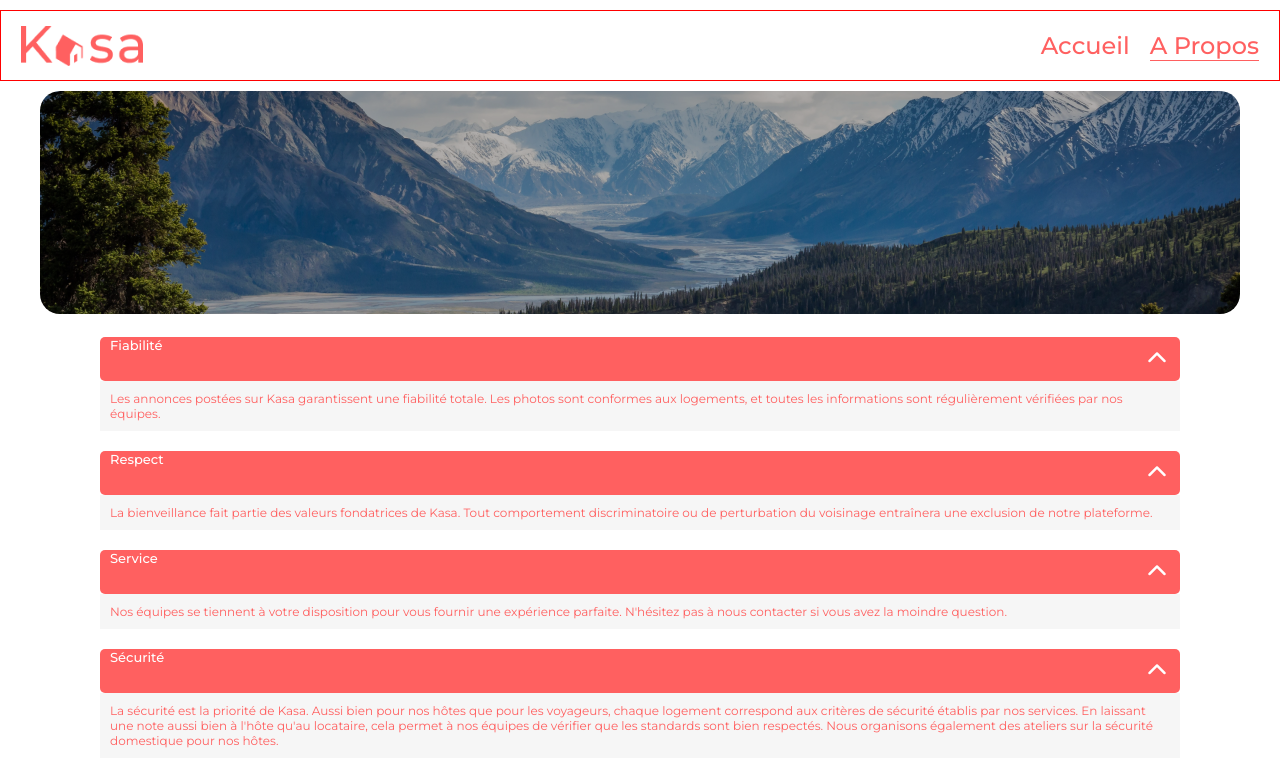
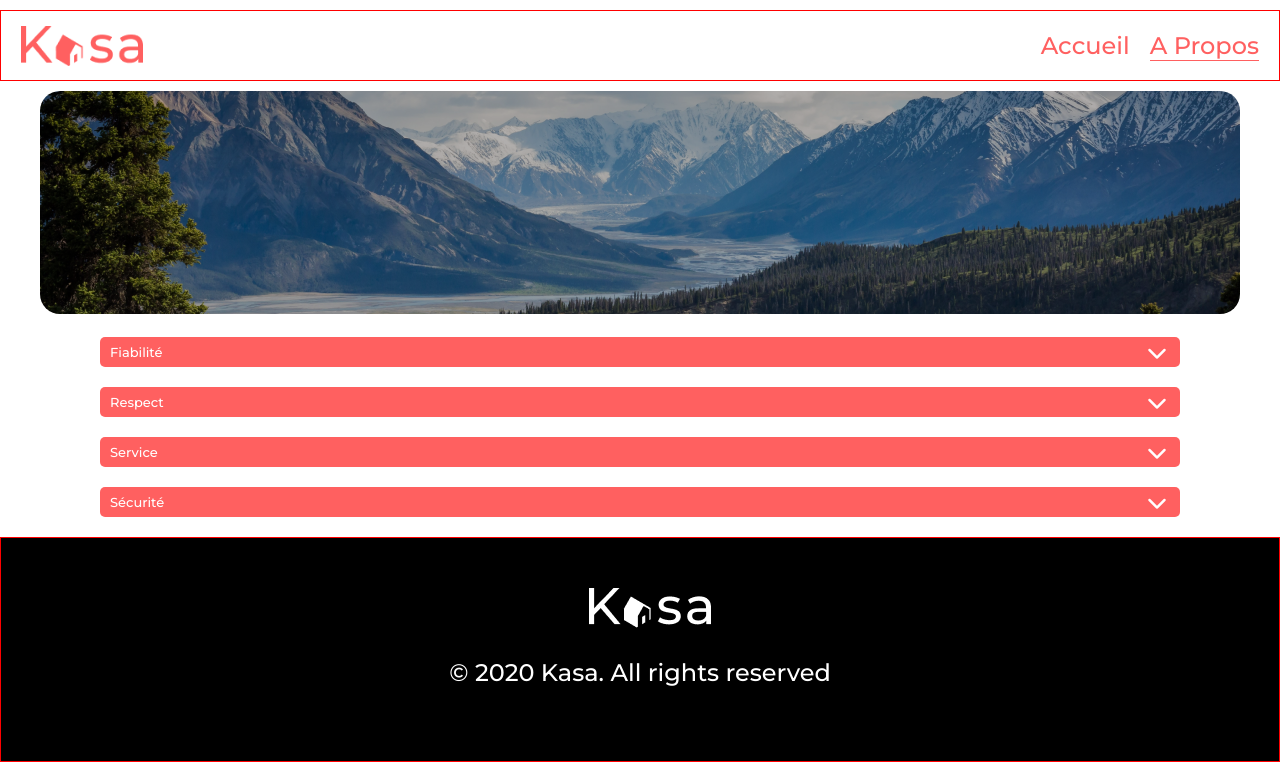
Before and after one commit to AurelieLescop/kasa, a React (Create React App) app: page /About in a window 1280 px wide. Shown: the top 777 px of the page. Built offline with nearby package versions, Linux system fonts and the light colour scheme.

Commit message:
css accomodation

```diff
--- a/src/components/Collapse.js
+++ b/src/components/Collapse.js
@@ -15,7 +15,7 @@ import { useState } from "react";
 // export default Collapse;
 
 function Collapse(props) {
-  const [open, setOPen] = useState(true);
+  const [open, setOPen] = useState(false);
   // à changer selon si on veut ouvert ou non
 
   const display = () => {
--- a/src/css/accomodation.scss
+++ b/src/css/accomodation.scss
@@ -53,7 +53,7 @@
   clip-path: ellipse(50% 50%);
 }
 
-h2 {
+.location {
   font-weight: 500;
   font-size: 18px;
   margin: 0;
@@ -76,7 +76,7 @@ h3 {
 }
 
 @media all and (min-width: 767px) {
-  h2 {
+  .location {
     font-size: 36px;
   }
 }
@@ -101,4 +101,18 @@ h3 {
     margin: 0;
 }
 
+.accomodation__collapse {
+display: flex;
+justify-content: space-around;
+// flex: 1;
 }
+
+.collapse {
+  flex: 1;
+}
+
+.description p {
+height: 100%;
+}
+
+}
--- a/src/css/collapse.scss
+++ b/src/css/collapse.scss
@@ -75,6 +75,12 @@ border-radius: -5px;
     padding: 0 10px 0 10px;
     /* position: absolute; */
     // position: relative;
+    height: 30px;
+}
+
+.menu h2 {
+
+    margin: auto 0;
 }
 
 // .collapse {
@@ -84,3 +90,8 @@ border-radius: -5px;
 .fa-chevron-up {
     font-size: 20px;
 }
+
+.menu__scrolling {
+    margin: 0;
+    margin: auto 0;
+}
--- a/src/pages/Accomodation.js
+++ b/src/pages/Accomodation.js
@@ -66,8 +66,8 @@ function Accomodation() {
           <Imageslider slides={datas.pictures} />
 
           <div className="presentation">
-            <div className="location">
-              <h2>{datas.title}</h2>
+            <div>
+              <h2 className="location">{datas.title}</h2>
               <h3>{datas.location}</h3>
               <div>{datastags}</div>
             </div>
@@ -86,13 +86,15 @@ function Accomodation() {
             </div>
           </div>
 
-          <Collapse label="Description" className="descriptiontag">
-            <p>{datas.description}</p>
-          </Collapse>
+          <div className="accomodation__collapse">
+            <Collapse label="Description">
+              <p>{datas.description}</p>
+            </Collapse>
 
-          <Collapse label="Équipements">
-            <div className="equipment">{equipments}</div>
-          </Collapse>
+            <Collapse label="Équipements">
+              <div className="equipment">{equipments}</div>
+            </Collapse>
+          </div>
         </main>
         <Footer />
       </div>
```
